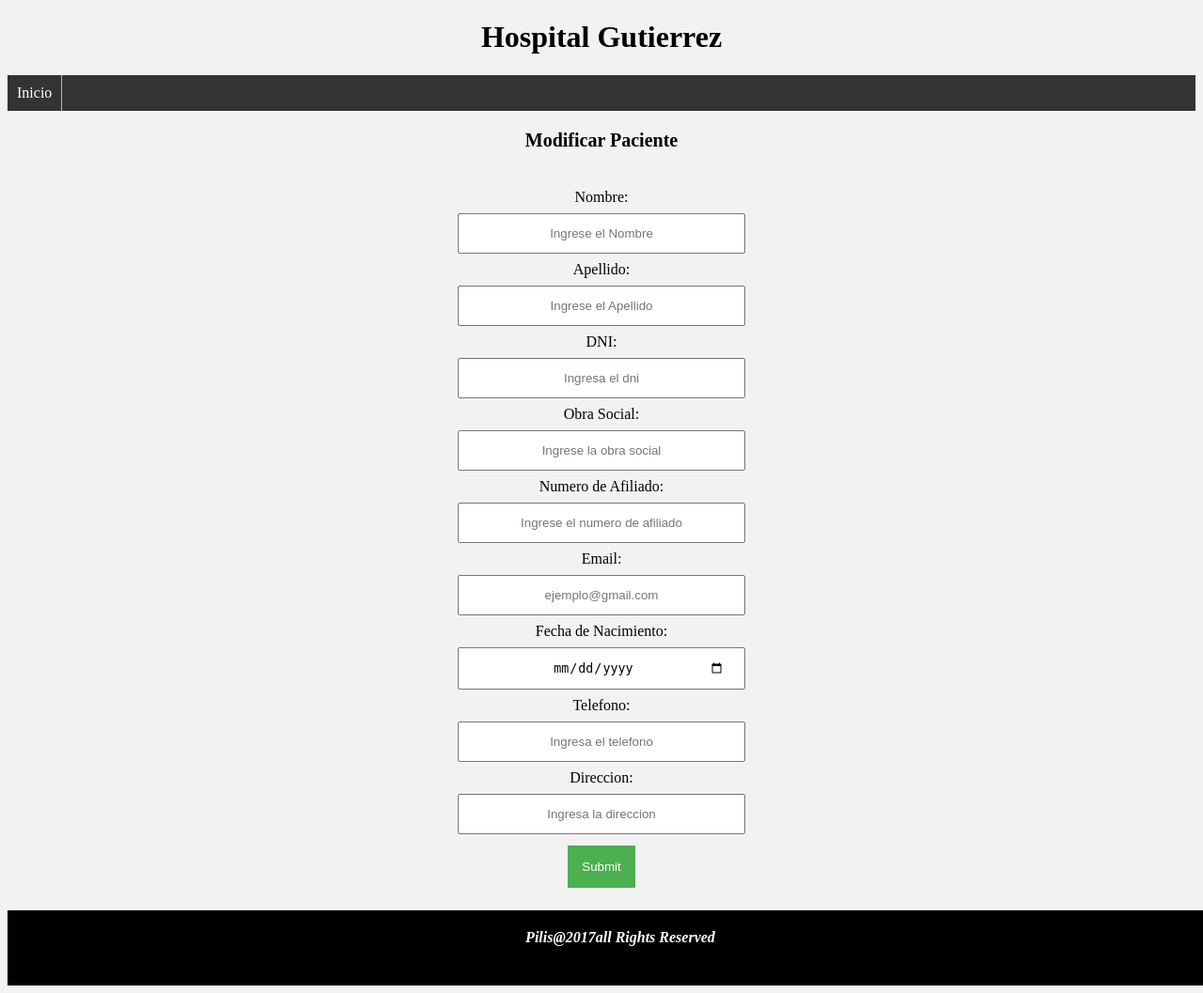
After one commit to FaacuuDiaz/Proyecto2017, a PHP site: page /primeraEntrega/PacienteModificar.php in a window 1280 px wide. The commit adds this page. Shown: the whole page at 94% size. Run offline with PHP 8.4, Linux system fonts and the light colour scheme.

Commit message:
arreglando

```diff
--- /dev/null
+++ b/primeraEntrega/PacienteModificar.php
@@ -0,0 +1,37 @@
+<!DOCTYPE html>
+<html>
+
+	<meta charset="utf-8">
+	<link rel="stylesheet" type="text/css" href="../css/menu.css">
+	<link rel="stylesheet" type="text/css" href="../css/header.css">
+	<link rel="stylesheet" type="text/css" href="../css/formularios.css">
+	<link rel="stylesheet" type="text/css" href="../css/footerR.css">
+
+<head>
+	<title>Modificar Paciente</title>
+</head>
+<body>
+	<header><h1>Hospital Gutierrez</h1></header>
+	<nav>
+		<ul>
+			<li><a href="../index.php">Inicio</a></li>
+		</ul>
+	</nav>
+	<p>Modificar Paciente</p>
+
+	<form>
+		Nombre: <input type="text" name="name" placeholder="Ingrese el Nombre">
+		Apellido: <input type="text" name="lastname" placeholder="Ingrese el Apellido">
+		DNI: <input type="text" name="dni" placeholder="Ingresa el dni">
+		Obra Social: <input type="text" name="user" placeholder="Ingrese la obra social">
+		Numero de Afiliado: <input type="text" name="pass" placeholder="Ingrese el numero de afiliado">
+		Email: <input type="email" name="email" placeholder="ejemplo@gmail.com">
+		Fecha de Nacimiento: <input type="date" name="nacimiento">
+		Telefono: <input type="text" name="telefono" placeholder="Ingresa el telefono">
+		Direccion: <input type="text" name="direccion" placeholder="Ingresa la direccion">
+		<input type="submit" name="submit">
+	</form>
+
+	<footer>Pilis@2017all Rights Reserved</footer>
+</body>
+</html>
--- a/primeraEntrega/iniciarSession.php
+++ b/primeraEntrega/iniciarSession.php
@@ -29,6 +29,6 @@
         <input name="pass" placeholder="Ingrese la contraseña" type="text">
         <input name="submit" type="submit" value="ingresar">
     </form>
-    <footer>Pilis+Plomero@2017all Rights Reserved</footer>
+    <footer>Pilis@2017all Rights Reserved</footer>
 </body>
 </html>
--- a/primeraEntrega/registrarse.php
+++ b/primeraEntrega/registrarse.php
@@ -28,6 +28,6 @@
 
 		<input type="submit" name="submit">
 	</form>
-	<footer>Pilis+Plomero@2017all Rights Reserved</footer>
+	<footer>Pilis@2017all Rights Reserved</footer>
 </body>
 </html>
```
Also changed, not shown: primeraEntrega/PacienteRegistrar.php (added, +37 -0 lines).
